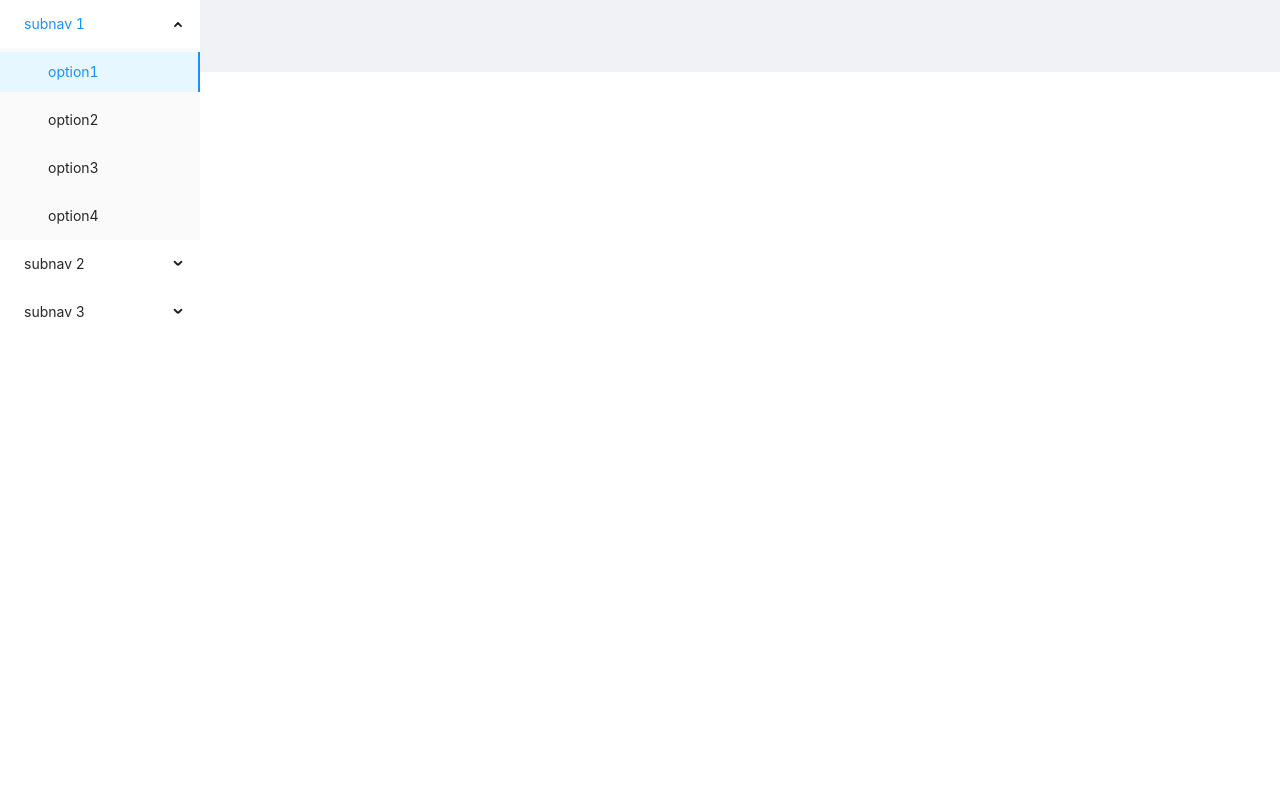
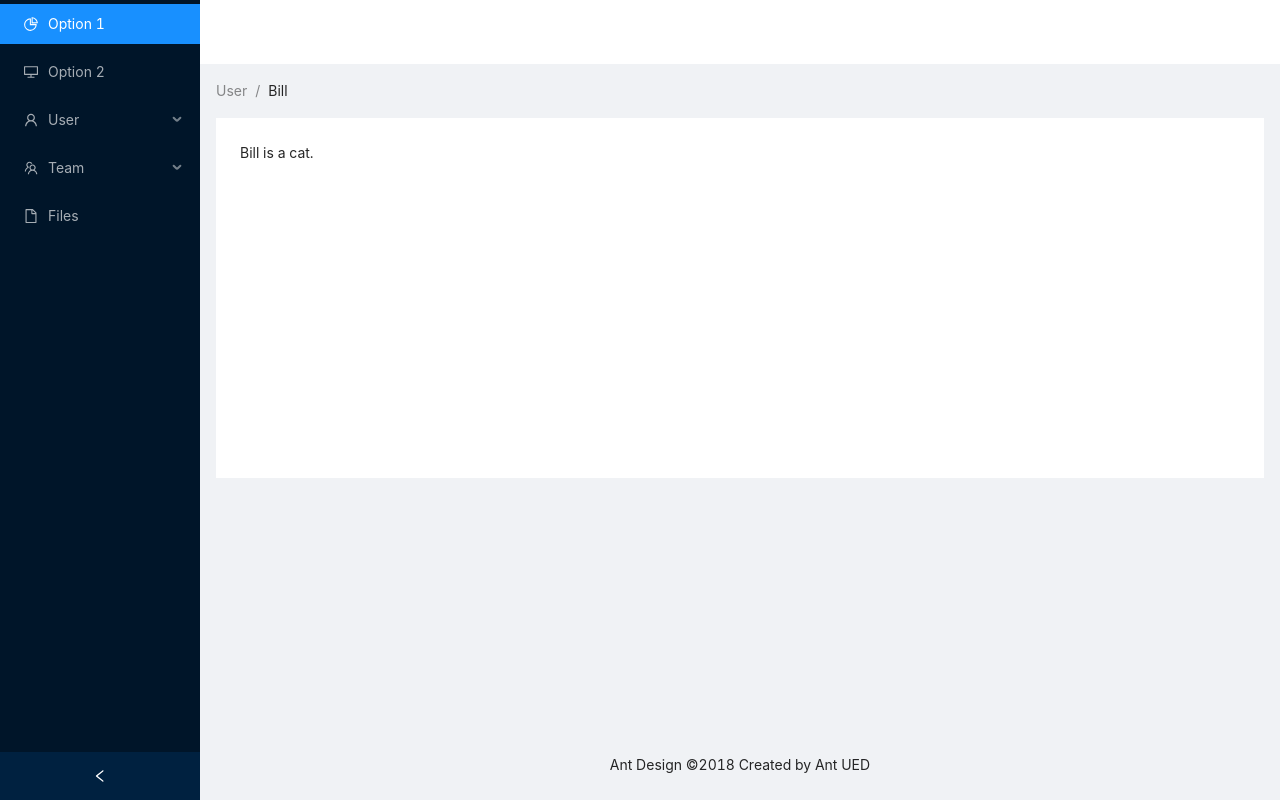
Before and after one commit to turbo8p/ipos-app, a React app: page / in a window 1280 px wide. Built offline with nearby package versions, Linux system fonts and the light colour scheme.

Commit message:
wip: restructure layout

```diff
--- a/src/App.css
+++ b/src/App.css
@@ -4,3 +4,11 @@
   margin: 1rem;
   font-family: Arial, Helvetica, sans-serif;
 }
+
+.site-layout .site-layout-background {
+  background: #fff;
+}
+
+[data-theme="dark"] .site-layout .site-layout-background {
+  background: #141414;
+}
--- a/src/App.tsx
+++ b/src/App.tsx
@@ -1,60 +1,81 @@
-import { Layout, Menu } from "antd";
-import { Content, Header } from "antd/lib/layout/layout";
+import { Breadcrumb, Button, Layout, Menu } from "antd";
+import { Content, Footer, Header } from "antd/lib/layout/layout";
 import Sider from "antd/lib/layout/Sider";
 import SubMenu from "antd/lib/menu/SubMenu";
-import React from "react";
+import React, { useState } from "react";
 import "./App.css";
 import NumpadWithScreen from "./Numpad/NumpadWithScreen";
+import {
+  MenuUnfoldOutlined,
+  MenuFoldOutlined,
+  UserOutlined,
+  VideoCameraOutlined,
+  UploadOutlined,
+  DesktopOutlined,
+  PieChartOutlined,
+  TeamOutlined,
+  FileOutlined,
+} from "@ant-design/icons";
 
 function App() {
   const total = "25.5";
+  const [menuCollapsed, setMenuCollapsed] = useState(false);
+
   return (
     <React.Fragment>
-      <Layout className="layout">
+      <Layout style={{ minHeight: "100vh" }} hasSider>
         <Sider
-          width={200}
-          className="site-layout-background"
-          style={{
-            overflow: "auto",
-            height: "100vh",
-            position: "fixed",
-            left: 0,
+          collapsible
+          collapsed={menuCollapsed}
+          onCollapse={(collapsed) => {
+            setMenuCollapsed(collapsed);
           }}
         >
+          <div className="logo" />
           <Menu
+            theme="dark"
+            defaultSelectedKeys={["1"]}
             mode="inline"
-            defaultSelectedKeys={["1"]}
-            defaultOpenKeys={["sub1"]}
-            style={{ height: "100%", borderRight: 0 }}
+            inlineCollapsed={menuCollapsed}
           >
-            <SubMenu key="sub1" title="subnav 1">
-              <Menu.Item key="1">option1</Menu.Item>
-              <Menu.Item key="2">option2</Menu.Item>
-              <Menu.Item key="3">option3</Menu.Item>
-              <Menu.Item key="4">option4</Menu.Item>
+            <Menu.Item key="1" icon={<PieChartOutlined />}>
+              Option 1
+            </Menu.Item>
+            <Menu.Item key="2" icon={<DesktopOutlined />}>
+              Option 2
+            </Menu.Item>
+            <SubMenu key="sub1" icon={<UserOutlined />} title="User">
+              <Menu.Item key="3">Tom</Menu.Item>
+              <Menu.Item key="4">Bill</Menu.Item>
+              <Menu.Item key="5">Alex</Menu.Item>
             </SubMenu>
-            <SubMenu key="sub2" title="subnav 2">
-              <Menu.Item key="5">option5</Menu.Item>
-              <Menu.Item key="6">option6</Menu.Item>
-              <Menu.Item key="7">option7</Menu.Item>
-              <Menu.Item key="8">option8</Menu.Item>
+            <SubMenu key="sub2" icon={<TeamOutlined />} title="Team">
+              <Menu.Item key="6">Team 1</Menu.Item>
+              <Menu.Item key="8">Team 2</Menu.Item>
             </SubMenu>
-            <SubMenu key="sub3" title="subnav 3">
-              <Menu.Item key="9">option9</Menu.Item>
-              <Menu.Item key="10">option10</Menu.Item>
-              <Menu.Item key="11">option11</Menu.Item>
-              <Menu.Item key="12">option12</Menu.Item>
-            </SubMenu>
+            <Menu.Item key="9" icon={<FileOutlined />}>
+              Files
+            </Menu.Item>
           </Menu>
         </Sider>
-      </Layout>
-      <Layout className="site-layout" style={{ marginLeft: 200 }}>
-        <Content style={{ margin: "24px 16px 0", overflow: "initial" }}>
-          <div
-            className="site-layout-background"
-            style={{ padding: 24, textAlign: "center" }}
-          ></div>
-        </Content>
+        <Layout className="site-layout">
+          <Header className="site-layout-background" style={{ padding: 0 }} />
+          <Content style={{ margin: "0 16px" }}>
+            <Breadcrumb style={{ margin: "16px 0" }}>
+              <Breadcrumb.Item>User</Breadcrumb.Item>
+              <Breadcrumb.Item>Bill</Breadcrumb.Item>
+            </Breadcrumb>
+            <div
+              className="site-layout-background"
+              style={{ padding: 24, minHeight: 360 }}
+            >
+              Bill is a cat.
+            </div>
+          </Content>
+          <Footer style={{ textAlign: "center" }}>
+            Ant Design ©2018 Created by Ant UED
+          </Footer>
+        </Layout>
       </Layout>
     </React.Fragment>
     // <div className="App">
```
